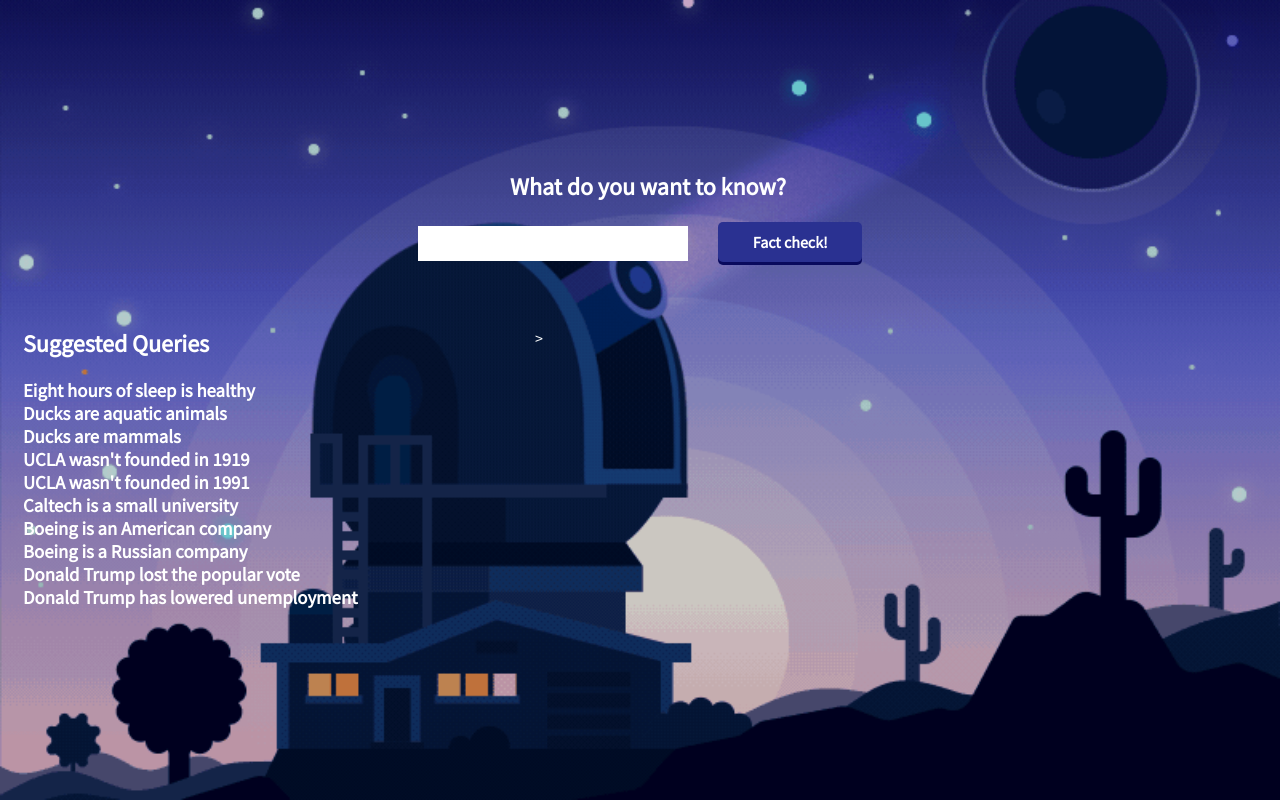
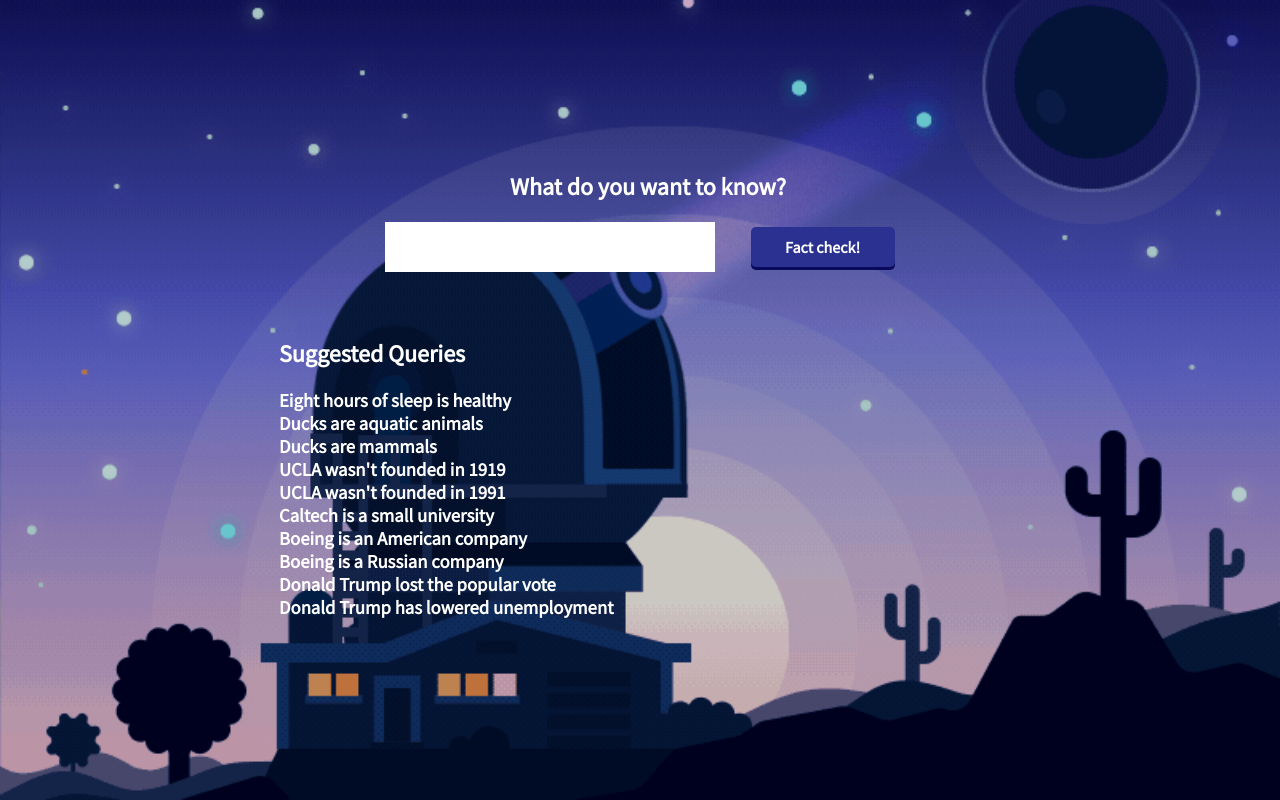
Before and after one commit to alexcdot/verafy, a Django app: page /input/ in a window 1280 px wide. Run offline with Django 3.2, Linux system fonts and the light colour scheme.

Commit message:
edits empowered by element inspector

```diff
--- a/hello/static/main.css
+++ b/hello/static/main.css
@@ -6,7 +6,7 @@
     background-color: black;
     background-position: center;
     background-attachment: fixed;
-    overflow: fixed;
+    overflow: scroll;
     -webkit-background-size: cover;
     -moz-background-size: cover;
     background-size: cover;
@@ -17,8 +17,9 @@
 
 body {
   width: 100%;
-  overflow: scroll;
+  overflow: fixed;
 }
+
 
 h1 {
     margin-top: .4em;
--- a/hello/templates/input.html
+++ b/hello/templates/input.html
@@ -41,7 +41,7 @@
         </div>
       </header>
 
-      <nav class="nav">
+      <nav class="nav" style="margin-left: 20%;">
         <ul>
           <h2>Suggested Queries</h2>
           <h3>
@@ -63,7 +63,7 @@
       <article class="article">
         <div id="infoLabel">
           <h1>{{ evaluation }}<h1>
-        </div>>
+        </div>
       </article>
     </div>
 
--- a/static/main.css
+++ b/static/main.css
@@ -17,7 +17,7 @@
 
 body {
   width: 100%;
-  overflow: scroll;
+  overflow: fixed;
 }
 
 h1 {
--- a/static/style.css
+++ b/static/style.css
@@ -17,7 +17,7 @@
 
 body {
   width: 100%;
-  overflow: scroll;
+  overflow: fixed;
 }
 
 form {
@@ -33,6 +33,10 @@
     width: 20em;
     border: none;
     margin-right: 2em;
+    font-size: 1em;
+    font-family: 'Source Sans Pro', sans-serif;
+    padding:5px;
+
 }
 
 button {
```
Also changed, not shown: hello/static/style.css (+8 -3 lines).
